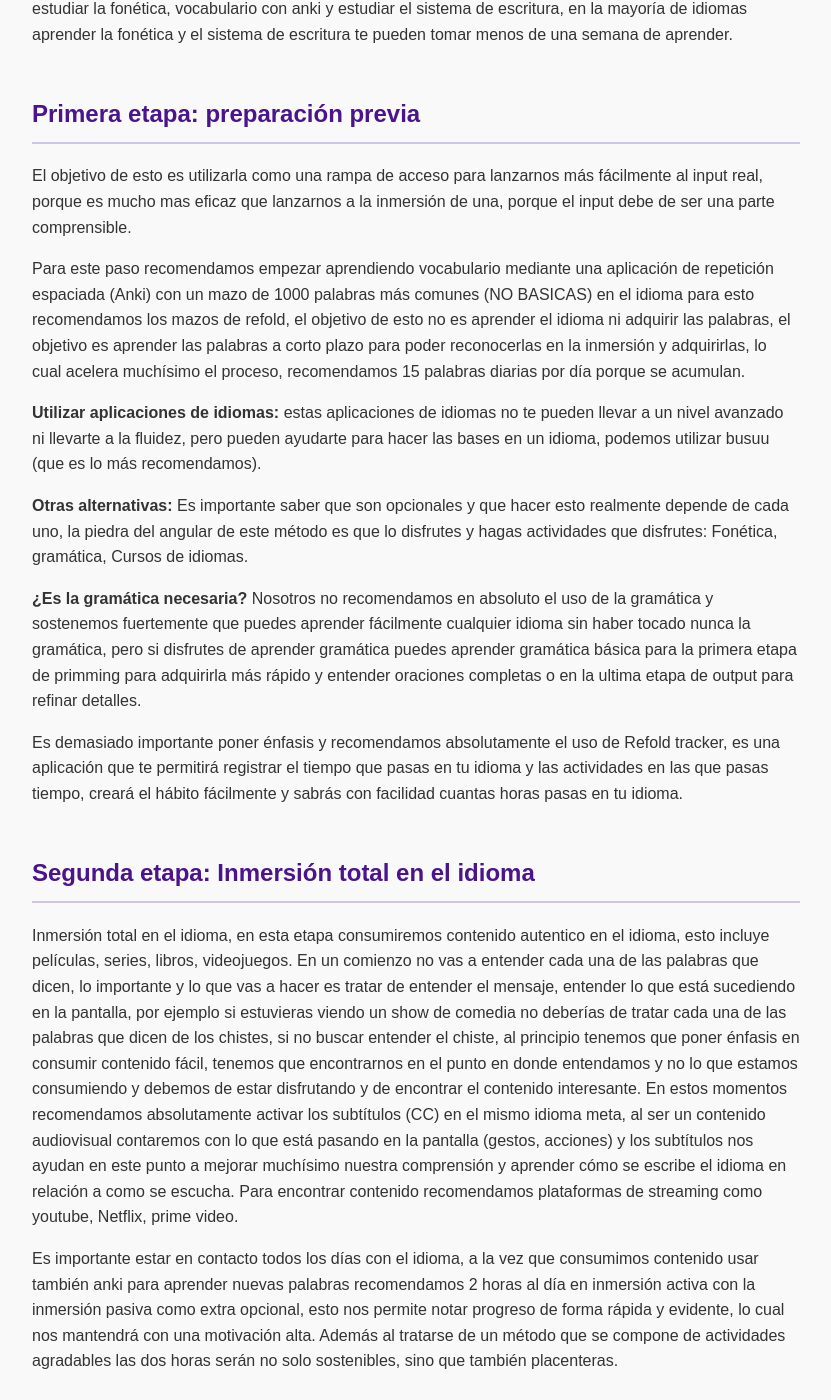
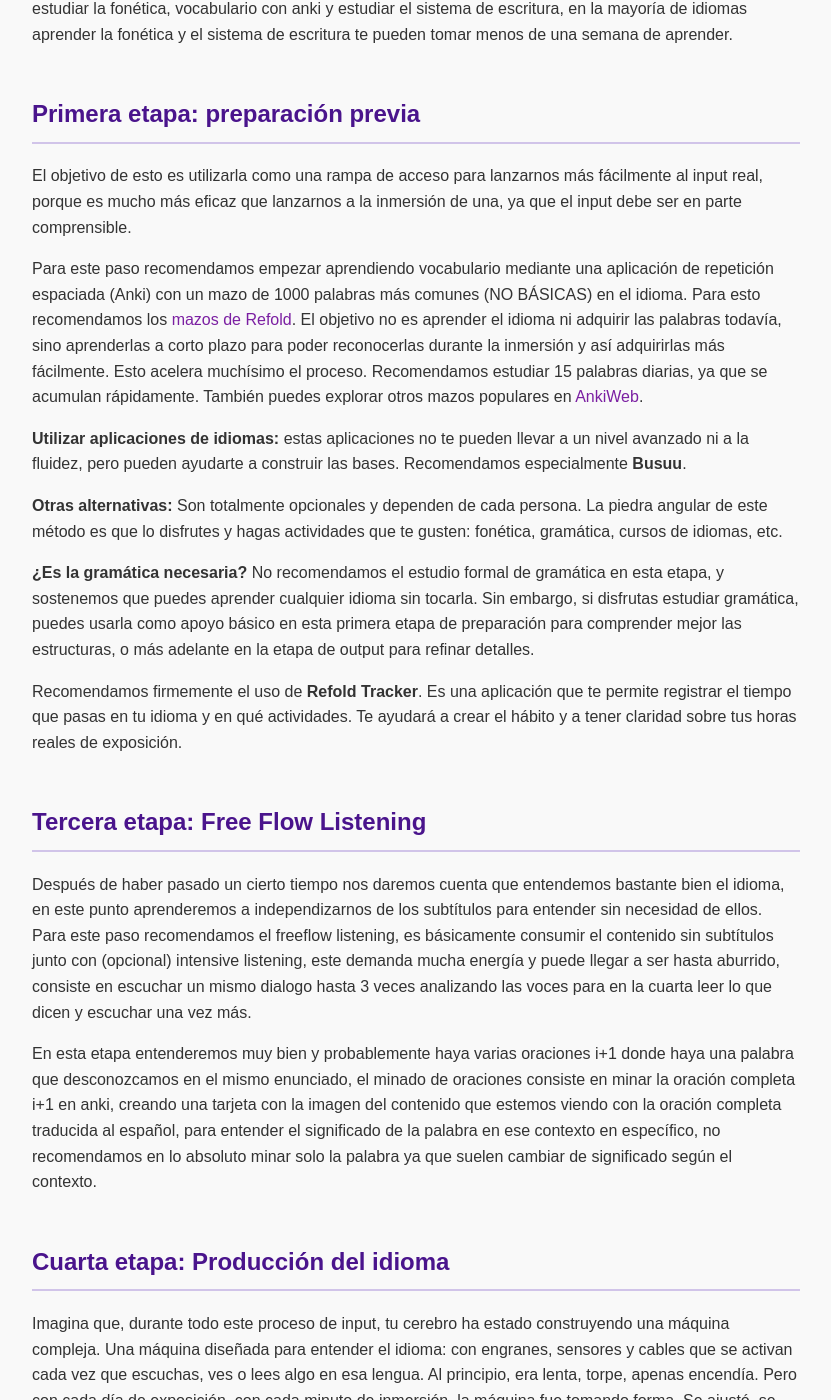
Before and after one commit to LuiseM93/ElAntimetodo, a Jekyll site: the page built from index.md, in a window 1280 px wide and 1400 px high, scrolled down 4856 px. Shown: the whole window, without its empty margins (224-1055 px from the left). Built offline with Jekyll 4.4.1, drawn with Linux system fonts in a browser that asks for light colours; some of the changed text lies outside the part shown.

Commit message:
Update index.md

```diff
--- a/index.md
+++ b/index.md
@@ -250,46 +250,27 @@ description: Aprende idiomas de forma natural con el enfoque del input comprensi
   </section>
 
   <!-- SECCIÓN ETAPAS -->
-  <section style="margin-bottom: 3rem;">
-    <h2 style="
-      color: #4a148c;
-      border-bottom: 2px solid #d1c4e9;
-      padding-bottom: 0.5rem;
-    ">Primera etapa: preparación previa</h2>
 
-    <p>El objetivo de esto es utilizarla como una rampa de acceso para lanzarnos más fácilmente al input real, porque es mucho mas eficaz que lanzarnos a la inmersión de una, porque el input debe de ser una parte comprensible.</p>
+<section style="margin-bottom: 3rem;">
+  <h2 style="
+    color: #4a148c;
+    border-bottom: 2px solid #d1c4e9;
+    padding-bottom: 0.5rem;
+  ">Primera etapa: preparación previa</h2>
 
-    <p>Para este paso recomendamos empezar aprendiendo vocabulario mediante una aplicación de repetición espaciada (Anki) con un mazo de 1000 palabras más comunes (NO BASICAS) en el idioma para esto recomendamos los mazos de refold, el objetivo de esto no es aprender el idioma ni adquirir las palabras, el objetivo es aprender las palabras a corto plazo para poder reconocerlas en la inmersión y adquirirlas, lo cual acelera muchísimo el proceso, recomendamos 15 palabras diarias por día porque se acumulan.</p>
+  <p>El objetivo de esto es utilizarla como una rampa de acceso para lanzarnos más fácilmente al input real, porque es mucho más eficaz que lanzarnos a la inmersión de una, ya que el input debe ser en parte comprensible.</p>
 
-    <p><strong>Utilizar aplicaciones de idiomas:</strong> estas aplicaciones de idiomas no te pueden llevar a un nivel avanzado ni llevarte a la fluidez, pero pueden ayudarte para hacer las bases en un idioma, podemos utilizar busuu (que es lo más recomendamos).</p>
+  <p>Para este paso recomendamos empezar aprendiendo vocabulario mediante una aplicación de repetición espaciada (Anki) con un mazo de 1000 palabras más comunes (NO BÁSICAS) en el idioma. Para esto recomendamos los <a href="https://refold.la/es/category/decks/" target="_blank">mazos de Refold</a>. El objetivo no es aprender el idioma ni adquirir las palabras todavía, sino aprenderlas a corto plazo para poder reconocerlas durante la inmersión y así adquirirlas más fácilmente. Esto acelera muchísimo el proceso. Recomendamos estudiar 15 palabras diarias, ya que se acumulan rápidamente. También puedes explorar otros mazos populares en <a href="https://ankiweb.net/shared/decks" target="_blank">AnkiWeb</a>.</p>
 
-    <p><strong>Otras alternativas:</strong> Es importante saber que son opcionales y que hacer esto realmente depende de cada uno, la piedra del angular de este método es que lo disfrutes y hagas actividades que disfrutes: Fonética, gramática, Cursos de idiomas.</p>
+  <p><strong>Utilizar aplicaciones de idiomas:</strong> estas aplicaciones no te pueden llevar a un nivel avanzado ni a la fluidez, pero pueden ayudarte a construir las bases. Recomendamos especialmente <strong>Busuu</strong>.</p>
 
-    <p><strong>¿Es la gramática necesaria?</strong> Nosotros no recomendamos en absoluto el uso de la gramática y sostenemos fuertemente que puedes aprender fácilmente cualquier idioma sin haber tocado nunca la gramática, pero si disfrutes de aprender gramática puedes aprender gramática básica para la primera etapa de primming para adquirirla más rápido y entender oraciones completas o en la ultima etapa de output para refinar detalles.</p>
+  <p><strong>Otras alternativas:</strong> Son totalmente opcionales y dependen de cada persona. La piedra angular de este método es que lo disfrutes y hagas actividades que te gusten: fonética, gramática, cursos de idiomas, etc.</p>
 
-    <p>Es demasiado importante poner énfasis y recomendamos absolutamente el uso de Refold tracker, es una aplicación que te permitirá registrar el tiempo que pasas en tu idioma y las actividades en las que pasas tiempo, creará el hábito fácilmente y sabrás con facilidad cuantas horas pasas en tu idioma.</p>
-  </section>
+  <p><strong>¿Es la gramática necesaria?</strong> No recomendamos el estudio formal de gramática en esta etapa, y sostenemos que puedes aprender cualquier idioma sin tocarla. Sin embargo, si disfrutas estudiar gramática, puedes usarla como apoyo básico en esta primera etapa de preparación para comprender mejor las estructuras, o más adelante en la etapa de output para refinar detalles.</p>
 
-  <!-- SECCIÓN INMERSIÓN -->
-  <section style="margin-bottom: 3rem;">
-    <h2 style="
-      color: #4a148c;
-      border-bottom: 2px solid #d1c4e9;
-      padding-bottom: 0.5rem;
-    ">Segunda etapa: Inmersión total en el idioma</h2>
+  <p>Recomendamos firmemente el uso de <strong>Refold Tracker</strong>. Es una aplicación que te permite registrar el tiempo que pasas en tu idioma y en qué actividades. Te ayudará a crear el hábito y a tener claridad sobre tus horas reales de exposición.</p>
+</section>
 
-    <p>Inmersión total en el idioma, en esta etapa consumiremos contenido autentico en el idioma, esto incluye películas, series, libros, videojuegos. En un comienzo no vas a entender cada una de las palabras que dicen, lo importante y lo que vas a hacer es tratar de entender el mensaje, entender lo que está sucediendo en la pantalla, por ejemplo si estuvieras viendo un show de comedia no deberías de tratar cada una de las palabras que dicen de los chistes, si no buscar entender el chiste, al principio tenemos que poner énfasis en consumir contenido fácil, tenemos que encontrarnos en el punto en donde entendamos y no lo que estamos consumiendo y debemos de estar disfrutando y de encontrar el contenido interesante. En estos momentos recomendamos absolutamente activar los subtítulos (CC) en el mismo idioma meta, al ser un contenido audiovisual contaremos con lo que está pasando en la pantalla (gestos, acciones) y los subtítulos nos ayudan en este punto a mejorar muchísimo nuestra comprensión y aprender cómo se escribe el idioma en relación a como se escucha. Para encontrar contenido recomendamos plataformas de streaming como youtube, Netflix, prime video.</p>
-
-    <p>Es importante estar en contacto todos los días con el idioma, a la vez que consumimos contenido usar también anki para aprender nuevas palabras recomendamos 2 horas al día en inmersión activa con la inmersión pasiva como extra opcional, esto nos permite notar progreso de forma rápida y evidente, lo cual nos mantendrá con una motivación alta. Además al tratarse de un método que se compone de actividades agradables las dos horas serán no solo sostenibles, sino que también placenteras.</p>
-
-    <h3 style="color: #7b1fa2; margin-top: 1.5rem;">¿Es demasiado dedicar dos horas al día?</h3>
-
-    <p>En promedio, las personas en México consumen diariamente 2.3 horas para ver canales de televisión abierta y 3 horas para consumir contenidos audiovisuales por internet. – ENCCA 2024</p>
-
-    <p>La Encuesta Nacional sobre Disponibilidad y Uso de Tecnologías de la Información en los Hogares (ENDUTIH) del INEGI revela que, en promedio durante 2023, los jóvenes adultos de 18 a 24 años registran el más alto de uso de internet en el país con 5.9 horas diarias; es decir, pasan más de dos mil 100 horas anualmente frente a las pantallas de sus smartphones o computadoras. – Informador</p>
-
-    <p>Nuestro enfoque propone sustituir una parte de ese tiempo por una actividad que, si bien es formativa, también resulta placentera: el aprendizaje de idiomas. En nuestro caso, aprender idiomas no se vive como una obligación pesada, sino como un pasatiempo. Además, el impacto de dos horas al día durante semanas o meses es exponencial. No es una carga, es una inversión. Lo que para algunos puede parecer "mucho tiempo", para nosotros es simplemente el tiempo necesario para transformar un pasatiempo en resultados extraordinarios.</p>
-  </section>
 
   <!-- SECCIÓN FREE FLOW -->
   <section style="margin-bottom: 3rem;">
```
